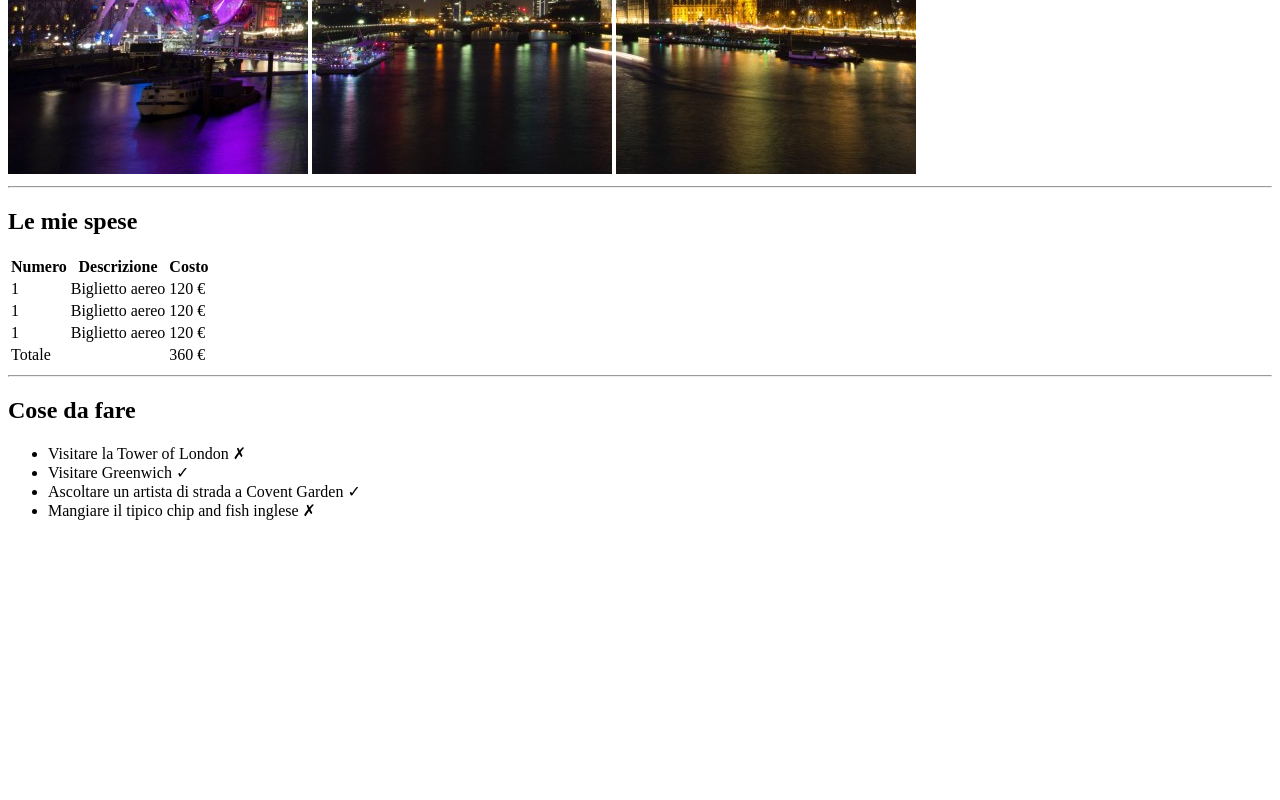
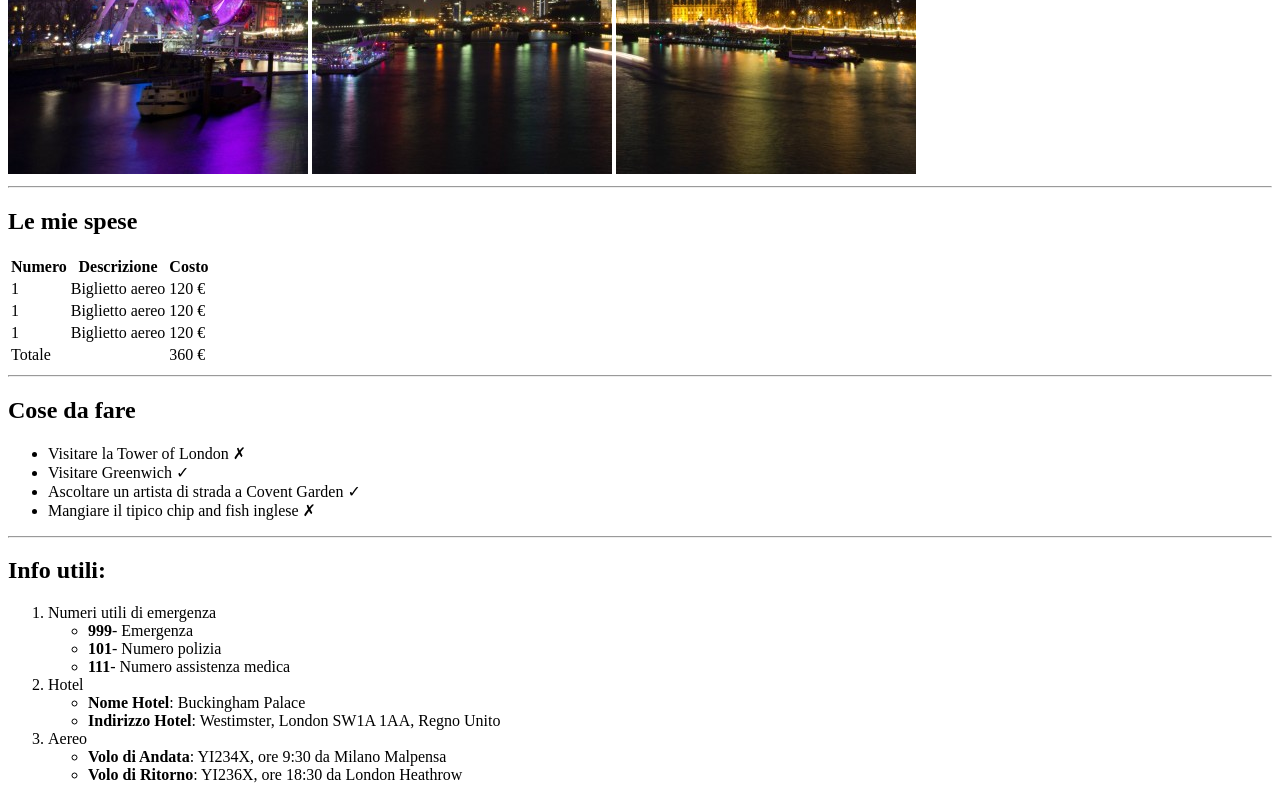
Before and after one commit to simone-poli/html-london-trip, a plain HTML site: page index.html in a window 1280 px wide. Shown: the part 506-1306 px from the top of the page. Before the commit the page ends 1042 px from the top, so only its background shows below. Drawn offline with Linux system fonts and the light colour scheme.

Commit message:
info section

```diff
--- a/index.html
+++ b/index.html
@@ -62,6 +62,32 @@
                 <li>Mangiare il tipico chip and fish inglese &cross;</li>
             </ul>
         </section>
+            <hr>
+                <!--Sezione info utili-->
+        <section>
+            <h2>Info utili:</h2>
+                <ol>
+                    <li> Numeri utili di emergenza
+                        <ul>
+                            <li><strong>999</strong>- Emergenza</li>
+                            <li><strong>101</strong>- Numero polizia</li>
+                            <li><strong>111</strong>- Numero assistenza medica</li>
+                        </ul>
+                    </li>
+                    <li>Hotel
+                        <ul>
+                            <li><strong>Nome Hotel</strong>: Buckingham Palace</li>
+                            <li><strong>Indirizzo Hotel</strong>: Westimster, London SW1A 1AA, Regno Unito</li>
+                        </ul>
+                    </li>
+                    <li>Aereo
+                        <ul>
+                            <li><strong>Volo di Andata</strong>: YI234X, ore 9:30 da Milano Malpensa</li>
+                            <li><strong>Volo di Ritorno</strong>: YI236X, ore 18:30 da London Heathrow</li>
+                        </ul>
+                    </li>
+                </ol>
+        </section>
 
 
 
```
